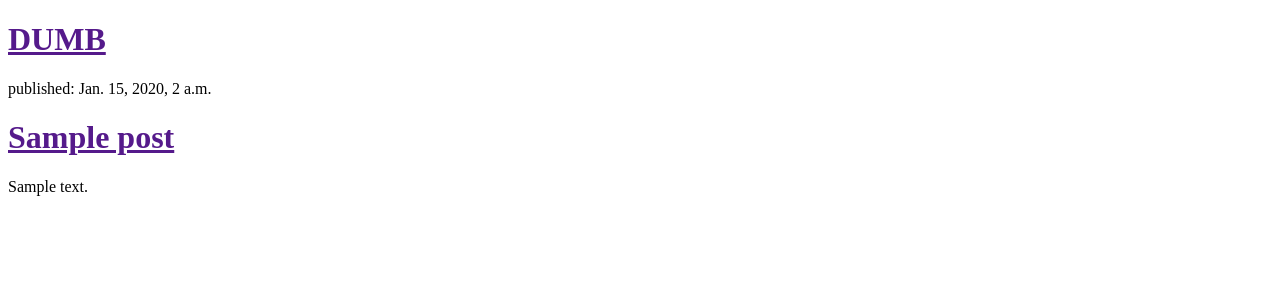
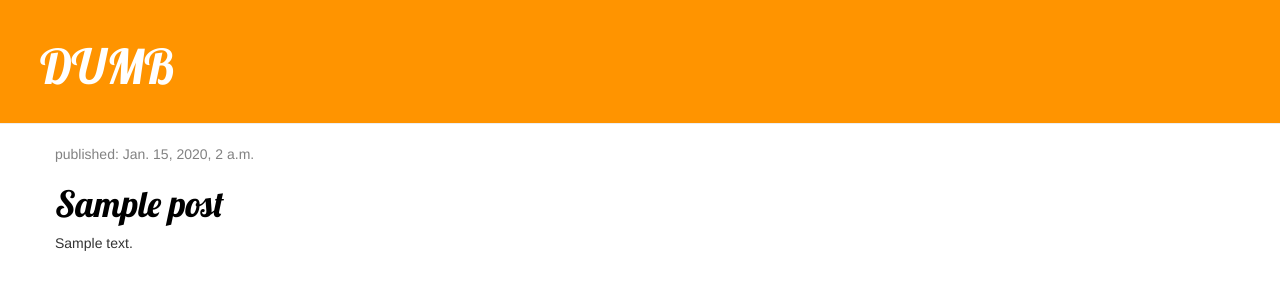
Before and after one commit to Iseis/blog, a Django app: template blog/templates/blog/post_list.html in a window 1280 px wide. Shown: the top 300 px of the page. Run offline with Django 3.2, Linux system fonts and the light colour scheme; the template is opened without the code that fills it: values that come from a table or form of the project are taken from there, others are empty; tables that the repository leaves empty hold one stand-in row (values such as "Sample post"); some libraries are stand-ins or nearby versions.

Commit message:
Update 1.1

```diff
--- /dev/null
+++ b/blog/static/css/blog.css
@@ -0,0 +1,46 @@
+.page-header {
+    background-color: #ff9400;
+    margin-top: 0;
+    padding: 20px 20px 20px 40px;
+}
+
+.page-header h1, .page-header h1 a, .page-header h1 a:visited, .page-header h1 a:active {
+    color: #ffffff;
+    font-size: 36pt;
+    text-decoration: none;
+}
+
+.content {
+    margin-left: 40px;
+}
+
+h1, h2, h3, h4 {
+    font-family: 'Lobster', cursive;
+}
+
+.date {
+    color: #828282;
+}
+
+.save {
+    float: right;
+}
+
+.post-form textarea, .post-form input {
+    width: 100%;
+}
+
+.top-menu, .top-menu:hover, .top-menu:visited {
+    color: #ffffff;
+    float: right;
+    font-size: 26pt;
+    margin-right: 20px;
+}
+
+.post {
+    margin-bottom: 70px:
+}
+
+.post h1 a, .post h1 a:visited {
+    color: #000000;
+}
--- /dev/null
+++ b/blog/templates/blog/base.html
@@ -0,0 +1,27 @@
+{% load staticfiles %}
+
+<!DOCTYPE html>
+<html lang="en">
+<head>
+    <meta charset="UTF-8">
+    <title>Test Blog</title>
+    <link rel="stylesheet" href="//maxcdn.bootstrapcdn.com/bootstrap/3.2.0/css/bootstrap.min.css">
+    <link rel="stylesheet" href="//maxcdn.bootstrapcdn.com/bootstrap/3.2.0/css/bootstrap-theme.min.css">
+    <link href="//fonts.googleapis.com/css?family=Lobster&subset=latin,latin-ext" rel="stylesheet" type="text/css">
+    <link rel="stylesheet" href="{% static 'css/blog.css' %}">
+</head>
+<body>
+    <div class="page-header">
+        <h1><a href="">DUMB</a></h1>
+    </div>
+
+    <div class="content container">
+        <div class="row">
+            <div class="col-md-8">
+                {% block content %}
+                {% endblock %}
+            </div>
+        </div>
+    </div>
+</body>
+</html>
--- a/blog/templates/blog/post_list.html
+++ b/blog/templates/blog/post_list.html
@@ -1,20 +1,13 @@
-<!DOCTYPE html>
-<html lang="en">
-<head>
-    <meta charset="UTF-8">
-    <title>Test Blog</title>
-</head>
-<body>
-    <div>
-        <h1><a href="">DUMB</a></h1>
-    </div>
+{% extends 'blog/base.html' %}
 
+{% block content %}
     {% for post in posts %}
-        <div>
-            <p>published: {{ post.published_date }}</p>
-            <h1><a href="">{{ post.title }}</a></h1>
+        <div class="post">
+            <div class="date">
+                <p>published: {{ post.published_date }}</p>
+            </div>
+            <h1><a href="{% url 'post_detail' pk=post.pk %}">{{ post.title }}</a></h1>
             <p>{{ post.text|linebreaksbr }}</p>
         </div>
     {% endfor %}
-</body>
-</html>
+{% endblock %}
--- a/blog/urls.py
+++ b/blog/urls.py
@@ -3,4 +3,5 @@ from . import views
 
 urlpatterns = [
     url(r'^$', views.post_list, name='post_list'),
+    url(r'^post/(?P<pk>\d+)/$', views.post_detail, name='post_detail'),
 ]
```
Also changed, not shown: blog/templates/blog/post_detail.html (added, +13 -0 lines), blog/views.py (+7 -1 lines).
